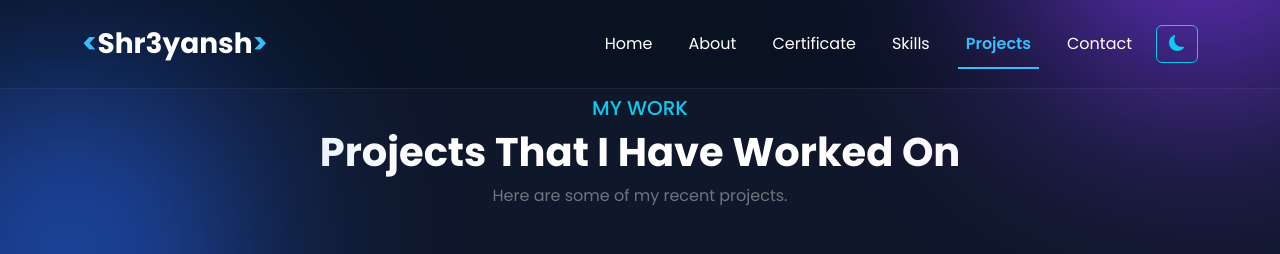
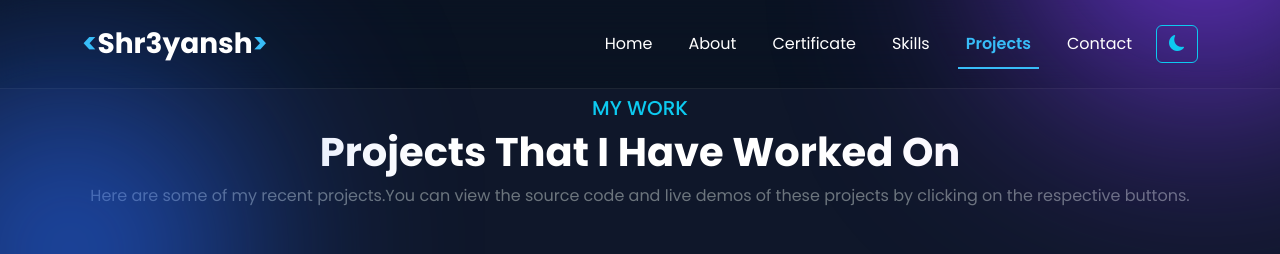
Before and after one commit to upadhyayshreyansh629-boop/django-portfolio, a Django app: page /project/ in a window 1280 px wide. Shown: the top 254 px of the page. Run offline with Django 5.2, Linux system fonts and the light colour scheme; data comes from the database, SQL or seed files in the repository.

Commit message:
Update Portfolio

```diff
--- a/myapp/templates/project.html
+++ b/myapp/templates/project.html
@@ -13,7 +13,7 @@
             <h5 class="text-info">MY WORK</h5>
             <h1 class="fw-bold">Projects That I Have Worked On</h1>
             <p class="text-secondary">
-                Here are some of my recent projects.
+                Here are some of my recent projects.You can view the source code and live demos of these projects by clicking on the respective buttons.
             </p>
         </div>
 
```
